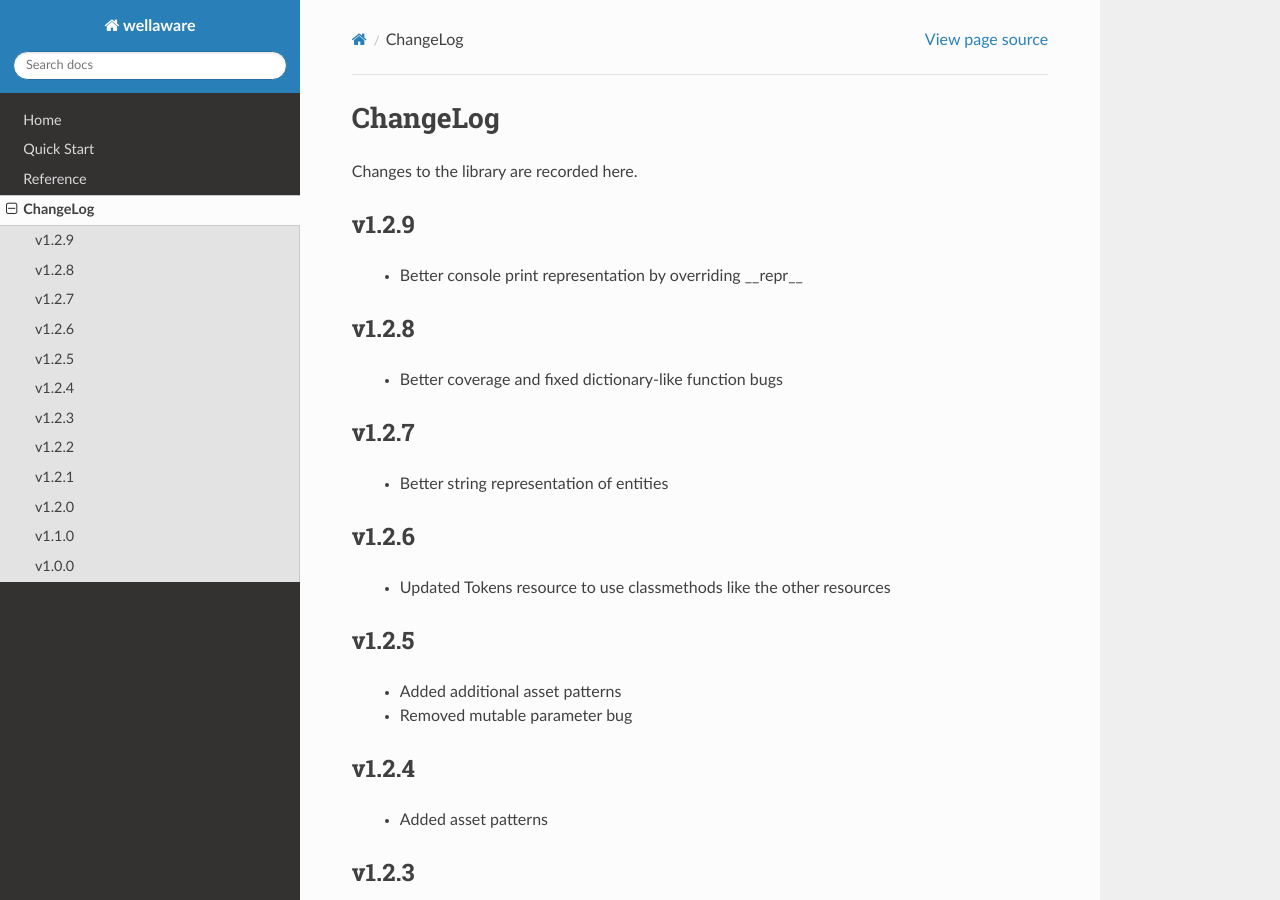
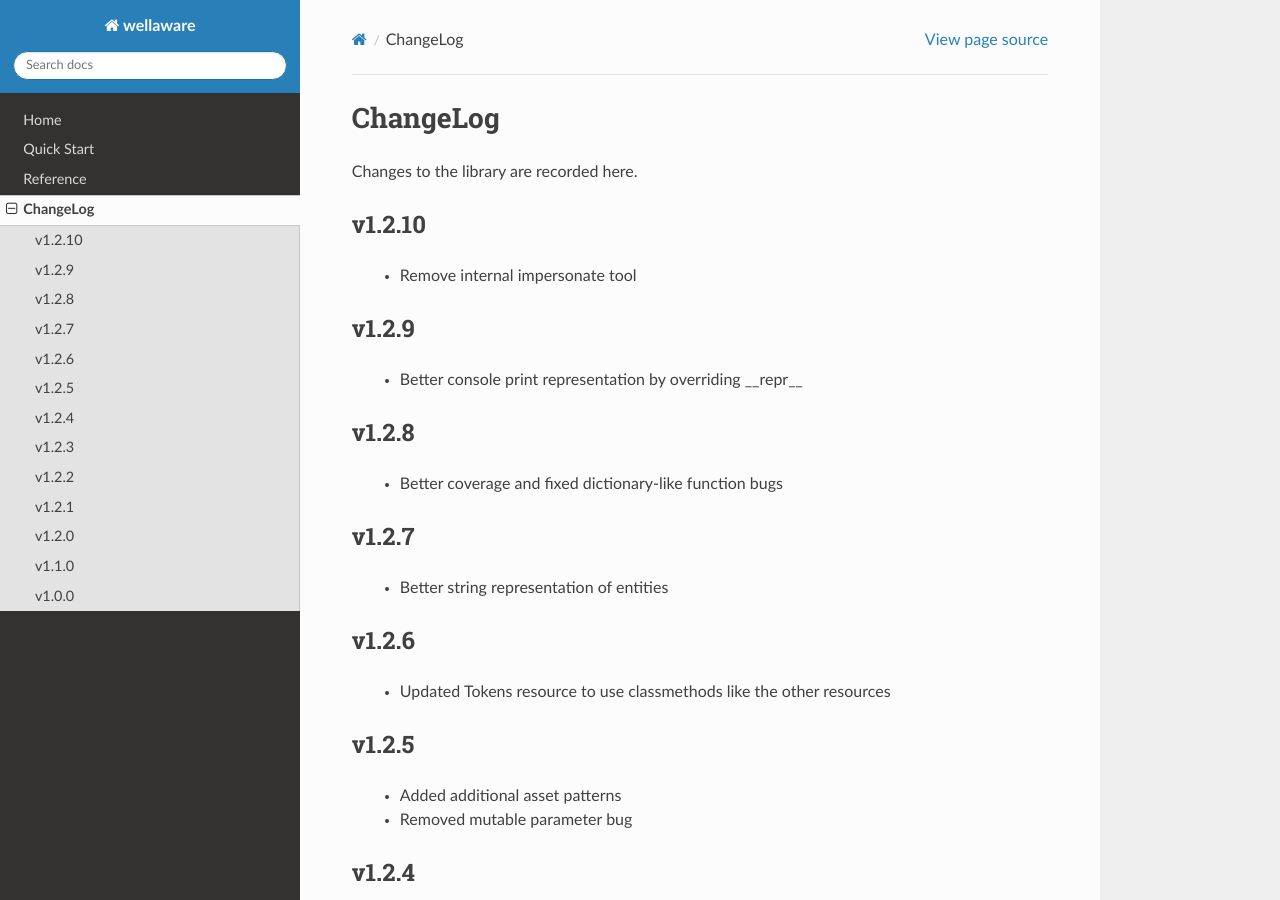
Before and after one commit to shaji618/python-wellaware, a Sphinx documentation site: the page built from docs/changelog.rst, in a window 1280 px wide and 900 px high. Built offline with Sphinx 7.4.7 and the Read the Docs theme 2.0.0, drawn with Linux system fonts in a browser that asks for light colours.

Commit message:
bump version number and update changelog

```diff
--- a/docs/changelog.rst
+++ b/docs/changelog.rst
@@ -4,6 +4,11 @@ ChangeLog
 =========
 
 Changes to the library are recorded here.
+
+v1.2.10
+------
+  * Remove internal impersonate tool
+
 
 v1.2.9
 ------
```
Also changed, not shown: 1 other file.
